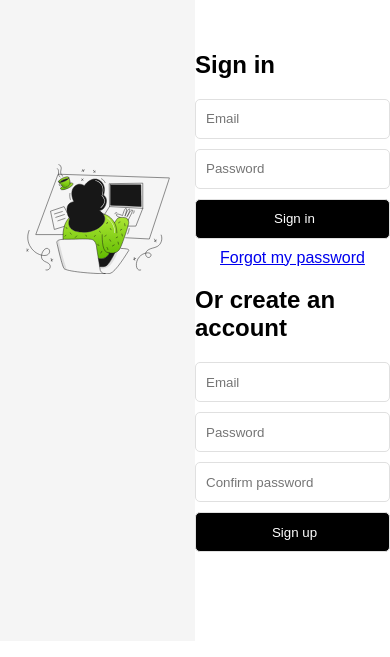
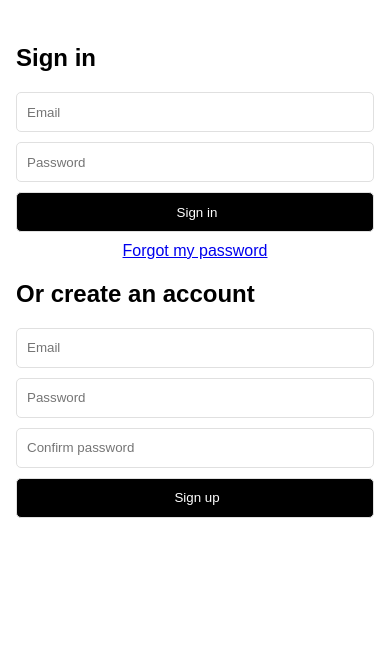
Before and after one commit to ChemaCLi/genydocs, an Astro site: page /auth in a window 390 px wide. Shown: the part 276-933 px from the top of the page. Built offline with nearby package versions, Linux system fonts and the light colour scheme; Astro itself is replaced by a stand-in of ours.

Commit message:
feat: implement responsive size for mobile size screen

```diff
--- a/src/pages/auth/index.astro
+++ b/src/pages/auth/index.astro
@@ -43,7 +43,7 @@ import Layout from '../../../src/modules/shared/layouts/index.astro'
   }
 
   #LeftContainerIllustration {
-    width: 50%;
+    flex: 1;
     height: 100%;
     background-color: #F5F5F5;
     display: flex;
@@ -55,7 +55,17 @@ import Layout from '../../../src/modules/shared/layouts/index.astro'
     background-size: 80%;
   }
 
+  /* hide the left container on mobile */
+  @media (max-width: 900px) {
+    #LeftContainerIllustration {
+      display: none;
+    }
+  }
+
+
+
   #RightContainerForm {
+    flex: 1;
     width: 50%;
     height: 100%;
     display: flex;
@@ -63,6 +73,7 @@ import Layout from '../../../src/modules/shared/layouts/index.astro'
     align-items: center;
     flex-direction: column;
     gap: 20px;
+    padding: 1rem;
   }
 
   #greeting {
```
